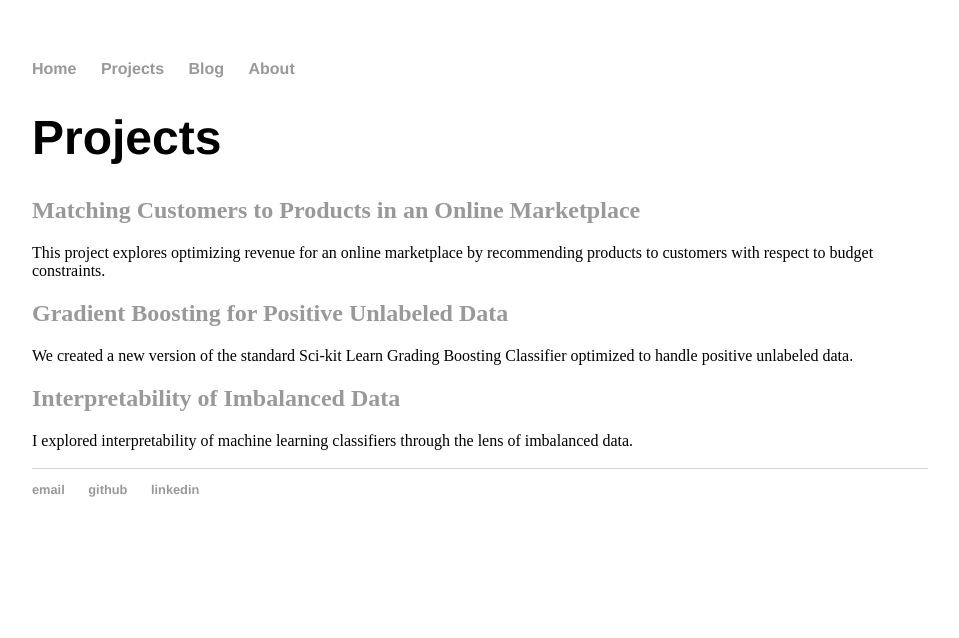
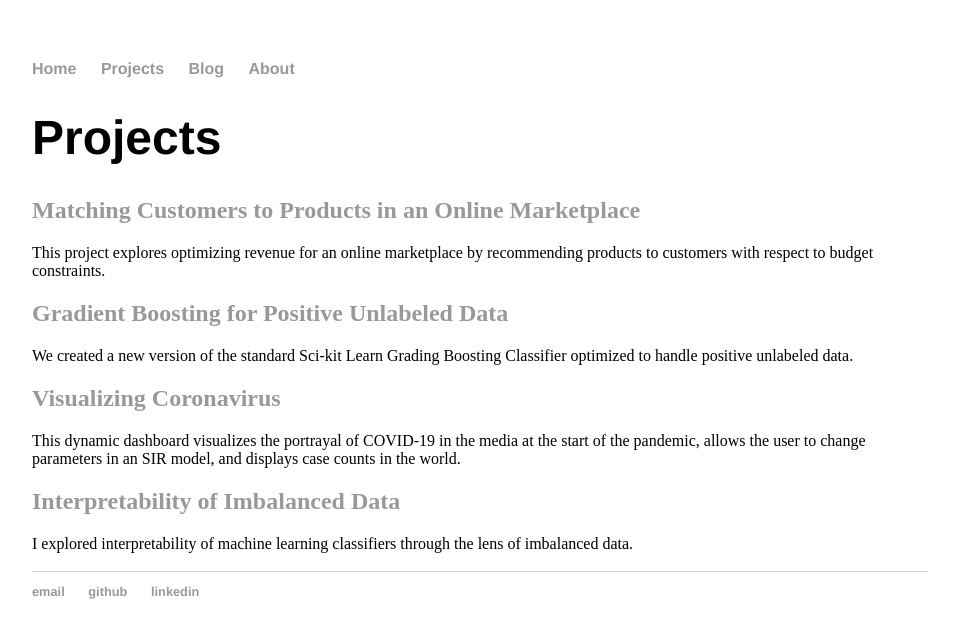
Before and after one commit to aboskovic21/aboskovic21.github.io, a Jekyll site: the page built from projects/index.html, in a window 1280 px wide. Shown: the top 638 px of the page, without its empty margins (160-1119 px from the left). Built offline with Jekyll 4.4.1, drawn with Linux system fonts in a browser that asks for light colours.

Commit message:
Update index.html

```diff
--- a/projects/index.html
+++ b/projects/index.html
@@ -15,10 +15,9 @@ layout: default
 
 	We created a new version of the standard Sci-kit Learn Grading Boosting Classifier optimized to handle positive unlabeled data.
 
-	<!-- <h2><a href="#"> Visualizing Coronavirus </a></h2>
+	<h2><a href="https://r.amherst.edu/apps/aboskovic21/CoronavirusStudy/"> Visualizing Coronavirus </a></h2>
 
-	This dynamic dashboard visualizes the portrayal of Covid-19 at the start of the pandemic, provides an SIR model to model cases, and displays countries with current highest case counts.
-	-->
+	This dynamic dashboard visualizes the portrayal of COVID-19 in the media at the start of the pandemic, allows the user to change parameters in an SIR model, and displays case counts in the world.
 
 	<h2><a href="report2.pdf"> Interpretability of Imbalanced Data </a></h2>
 
```
